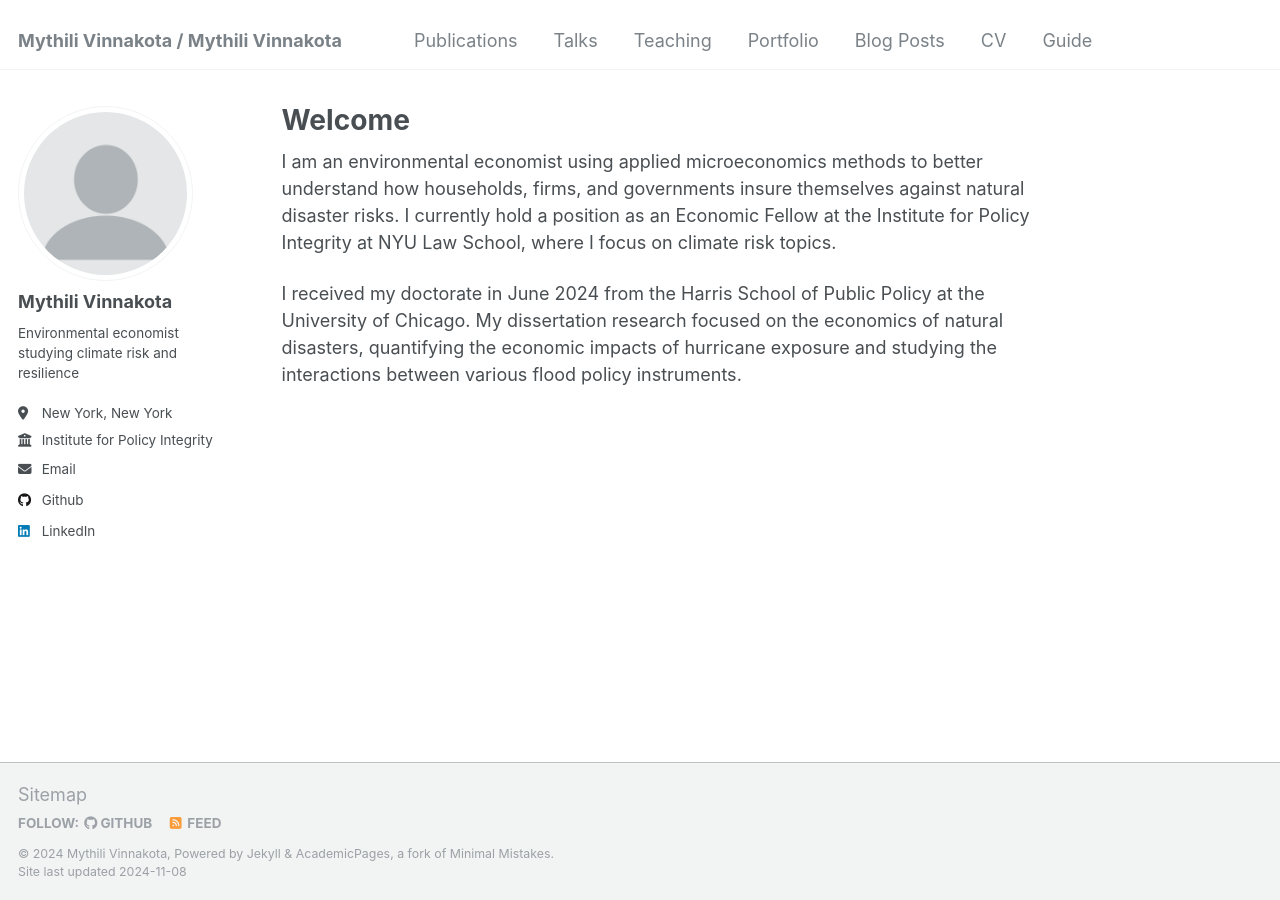
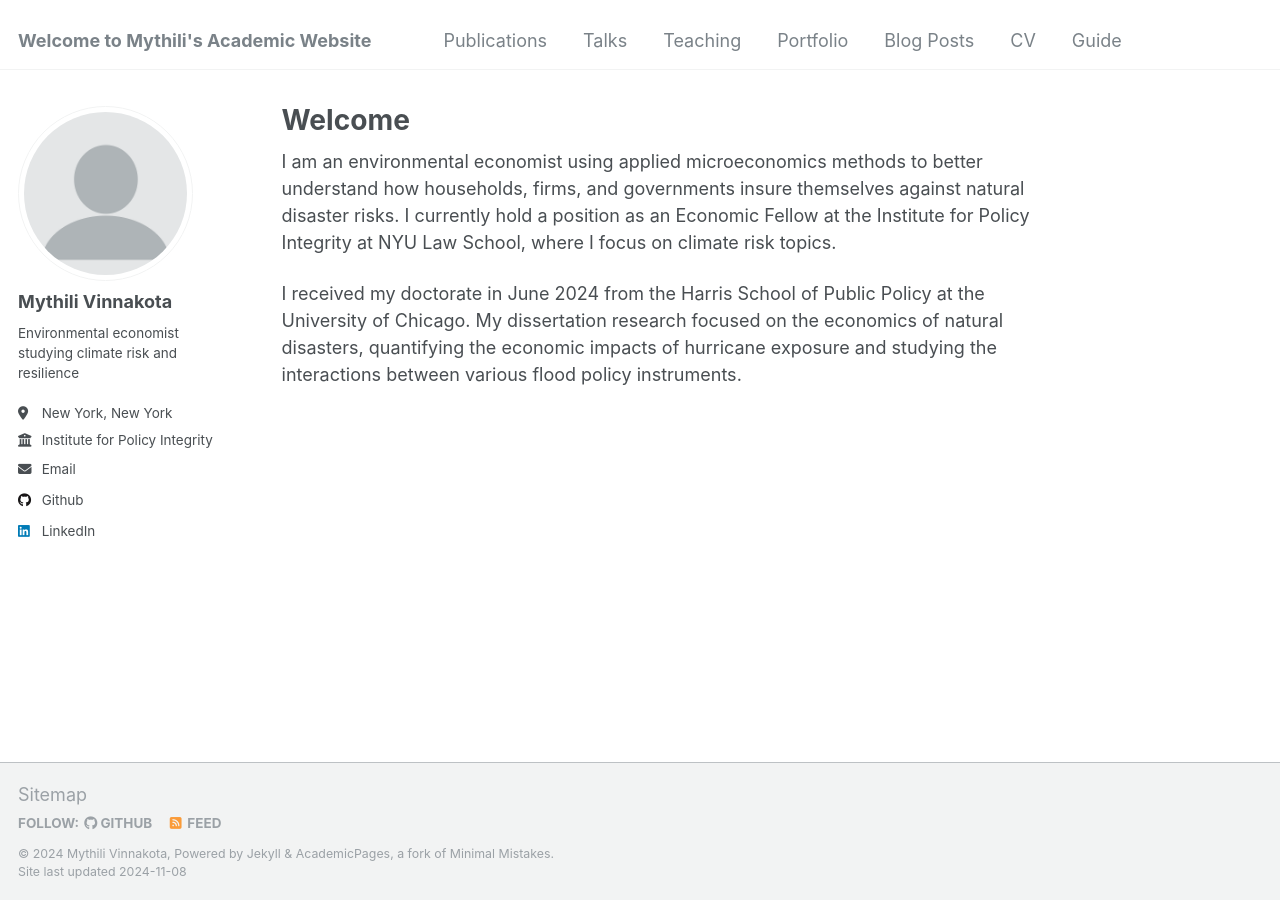
Before and after one commit to mvinnakota/mvinnakota.github.io, a Jekyll site: the page built from _pages/about.md, in a window 1280 px wide. Built offline with Jekyll 4.4.1, drawn with Linux system fonts in a browser that asks for light colours.

Commit message:
Update _config.yml

```diff
--- a/_config.yml
+++ b/_config.yml
@@ -8,10 +8,10 @@
 
 # Basic Site Settings
 locale                   : "en-US"
-title                    : "Mythili Vinnakota / Mythili Vinnakota"
+title                    : "Welcome to Mythili's Academic Website"
 title_separator          : "-"
 name                     : &name "Mythili Vinnakota"
-description              : &description "Mythili Vinnakota's Website"
+description              : &description "Website"
 url                      : https://mvinnakota.github.io # the base hostname & protocol for your site e.g. "https://mmistakes.github.io"
 baseurl                  : "" # the subpath of your site, e.g. "/blog"
 repository               : "mvinnakota/mvinnakota.github.io"
```
